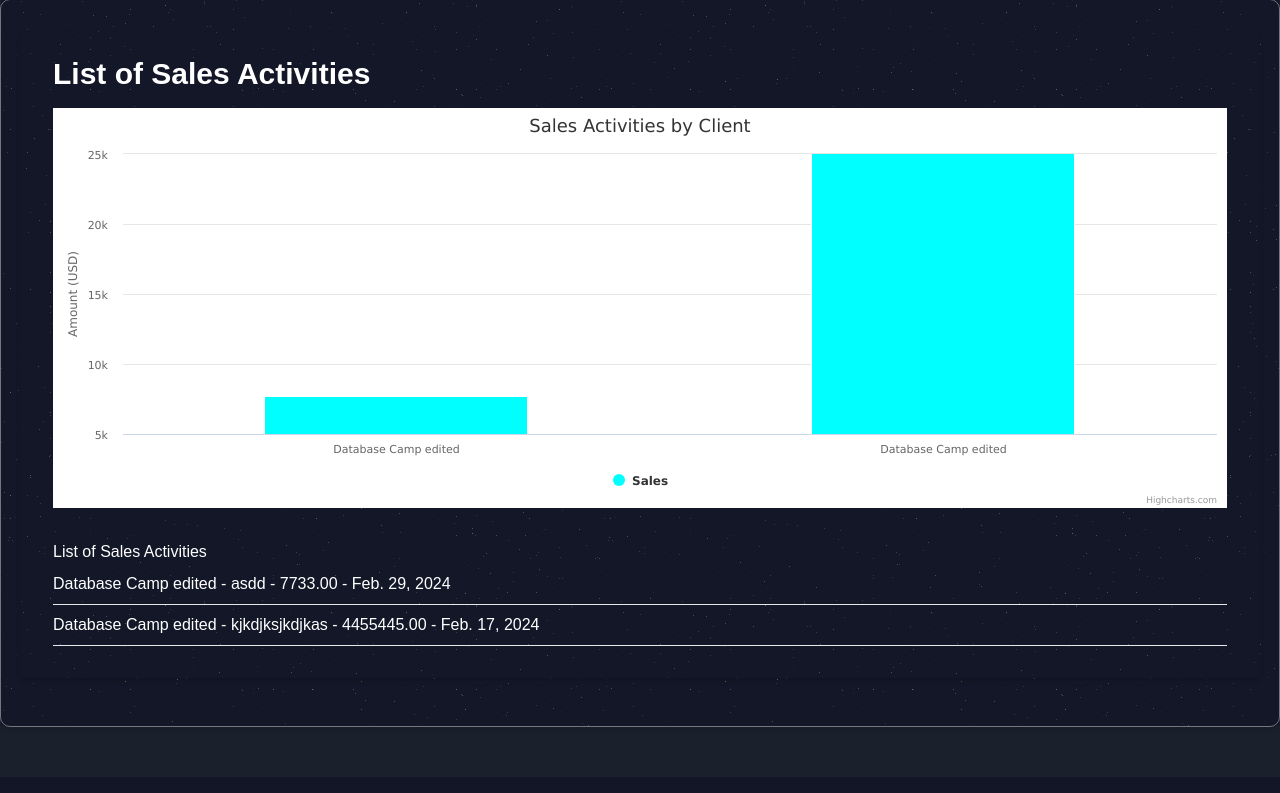
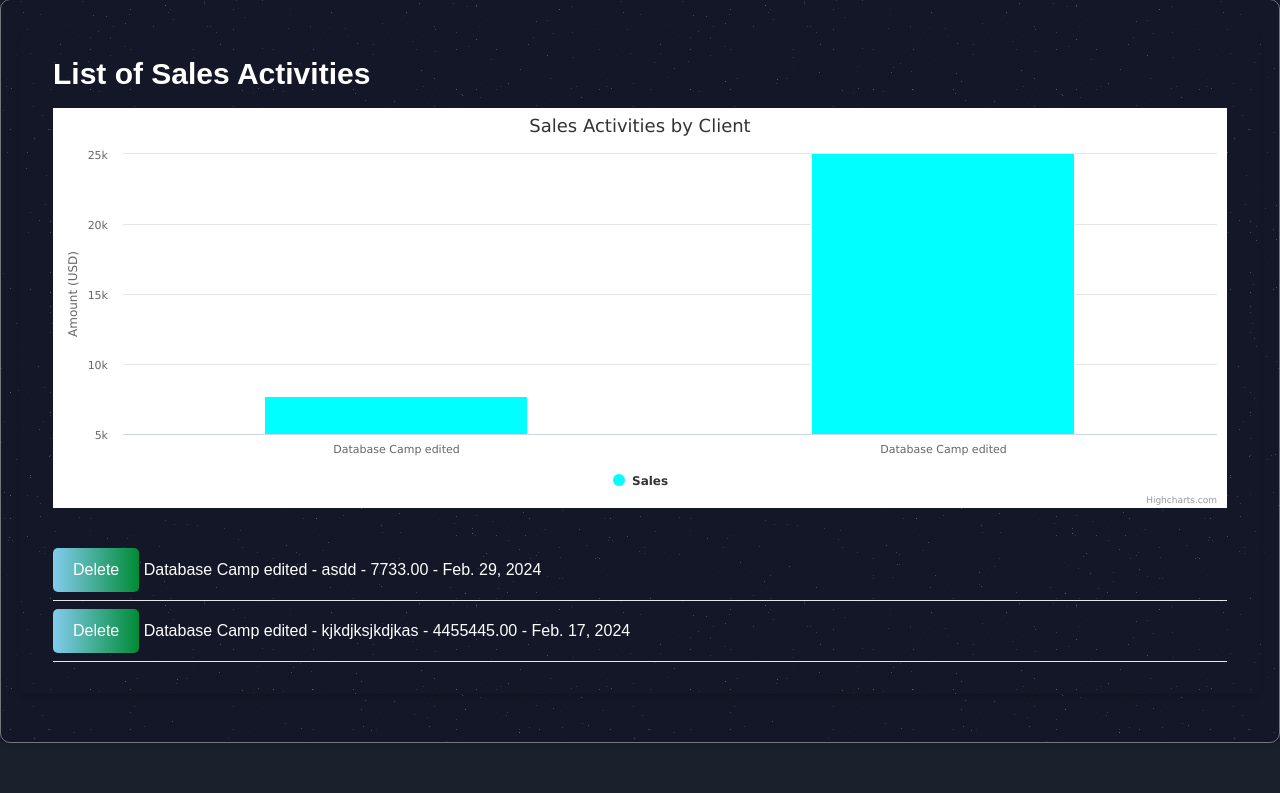
Before and after one commit to binbashz/starhub-crm, a Django app: page /dashboard/clients/sales-activities/ in a window 1280 px wide. Shown: the part 118-911 px from the top of the page. Before the commit the page ends 845 px from the top, so only its background shows below. Run offline with Django 4.2, Linux system fonts and the light colour scheme; a user stored in the database is signed in; data comes from the database, SQL or seed files in the repository; both versions use the stored data as it was after the commit; style sheets or scripts are compiled from the project's sources; some libraries are stand-ins or nearby versions.

Commit message:
delete sales activities

```diff
--- a/mycrm/client/templates/client/send_email.html
+++ /dev/null
@@ -1,3 +0,0 @@
-
-
-{% endblock %}
--- a/mycrm/client/templates/list_sales_activities.html
+++ b/mycrm/client/templates/list_sales_activities.html
@@ -10,13 +10,19 @@
 
         <div id="sales-chart" class="mb-8"></div>
 
-        <h1>List of Sales Activities</h1>
-
         <ul>
             {% for activity in sales_activities %}
-                <li class="py-2 border-b">{{ activity.client.name }} - {{ activity.description }} - {{ activity.amount }} - {{ activity.date }}</li>
+                <li class="py-2 border-b">
+                    <form action="{% url 'clients:delete_sales_activity' activity.pk %}" method="post" style="display: inline;">
+                        {% csrf_token %}
+                        <button type="submit">Delete</button>
+                    </form>
+                    {{ activity.client.name }} - {{ activity.description }} - {{ activity.amount }} - {{ activity.date }}
+                </li>
             {% endfor %}
         </ul>
+    </div>
+
 </div>
 
 <script>
@@ -60,7 +66,6 @@
                 text: 'Amount (USD)'
             }
         },
-
         plotOptions: {
             column: {
                 color: 'aqua'
@@ -73,5 +78,4 @@
     });
 </script>
 
-
 {% endblock %}
--- a/mycrm/client/urls.py
+++ b/mycrm/client/urls.py
@@ -12,8 +12,8 @@ urlpatterns = [
     path('add/', views.client_add, name='add'),
     path('sales-activities/', views.list_sales_activities, name='list_sales_activities'),
     path('create-sales-activity/', views.create_sales_activity, name='create_sales_activity'),
+    path('sales_activities/<int:pk>/delete/', views.delete_sales_activity, name='delete_sales_activity'),
     path('generate-invoice/', views.generate_invoice, name='generate_invoice'),
     path('download-invoice/', views.download_invoice, name='download_invoice'),
 
-
-]
+   ]
--- a/mycrm/client/views.py
+++ b/mycrm/client/views.py
@@ -8,6 +8,7 @@ from team.models import Team
 
 from .models import SalesActivity
 from .forms import SalesActivityForm
+from .models import SalesActivity
 
 from django.http import HttpResponse
 from reportlab.lib import colors
@@ -20,9 +21,6 @@ from reportlab.platypus import Paragraph
 from django.conf import settings
 import os
 
-from django.http import HttpResponseRedirect
-import csv
-from django.core.mail import send_mail
 
 
 @login_required
@@ -111,6 +109,19 @@ def create_sales_activity(request):
     else:
         form = SalesActivityForm()
     return render(request, 'create_sales_activity.html', {'form': form})
+
+
+def delete_sales_activity(request, pk):
+    activity = get_object_or_404(SalesActivity, pk=pk)
+    if request.method == 'POST':
+        activity.delete()
+
+        messages.success(request, 'The sales activity has been successfully deleted.')
+
+        sales_activities = SalesActivity.objects.all()
+        return render(request, 'list_sales_activities.html', {'sales_activities': sales_activities})
+
+    return redirect('clients:list_sales_activities')
 
 
 
@@ -233,4 +244,4 @@ def download_invoice(request):
             response['Content-Disposition'] = 'attachment; filename="invoice.pdf"'
             return response
     else:
-        return HttpResponse("File not found", status=404)
+        return HttpResponse("File not found, no recent files generated for download", status=404)
--- a/mycrm/static/main.css
+++ b/mycrm/static/main.css
@@ -84,6 +84,8 @@ a.boton {
         4px 4px 8px rgba(0, 0, 0, 0.9),
         -4px -4px 8px rgba(72, 0, 72, 0.5);
 }
+
+
 /* stlye sign-up */
 
 .container {
```
Also changed, not shown: mycrm/client/forms.py (line endings or trailing spaces), mycrm/db.sqlite3. Lines whose indentation alone changed are shown as unchanged.
